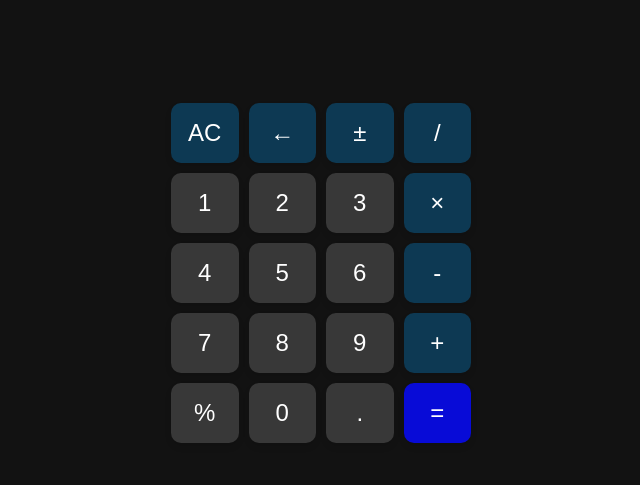
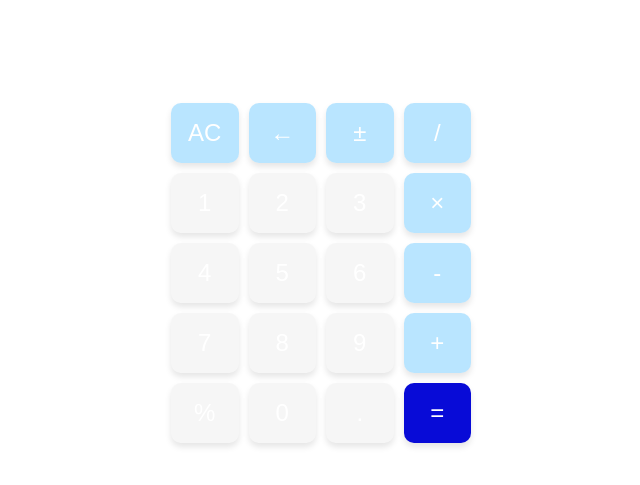
Before and after one commit to joel-bagmo/simple-calculator-widget, a plain HTML site: page index.html in a window 1280 px wide. Shown: the part 167-652 px from the top of the page, without its empty margins (319-959 px from the left). Drawn offline with Linux system fonts and the light colour scheme.

Commit message:
Update index.html

```diff
--- a/index.html
+++ b/index.html
@@ -9,7 +9,7 @@
     <style>
         body {
             font-family: 'Orbitron', sans-serif;
-            background-color: #121212; /* Dark background */
+            background-color: transparent;
             display: flex;
             justify-content: center;
             align-items: center;
```
